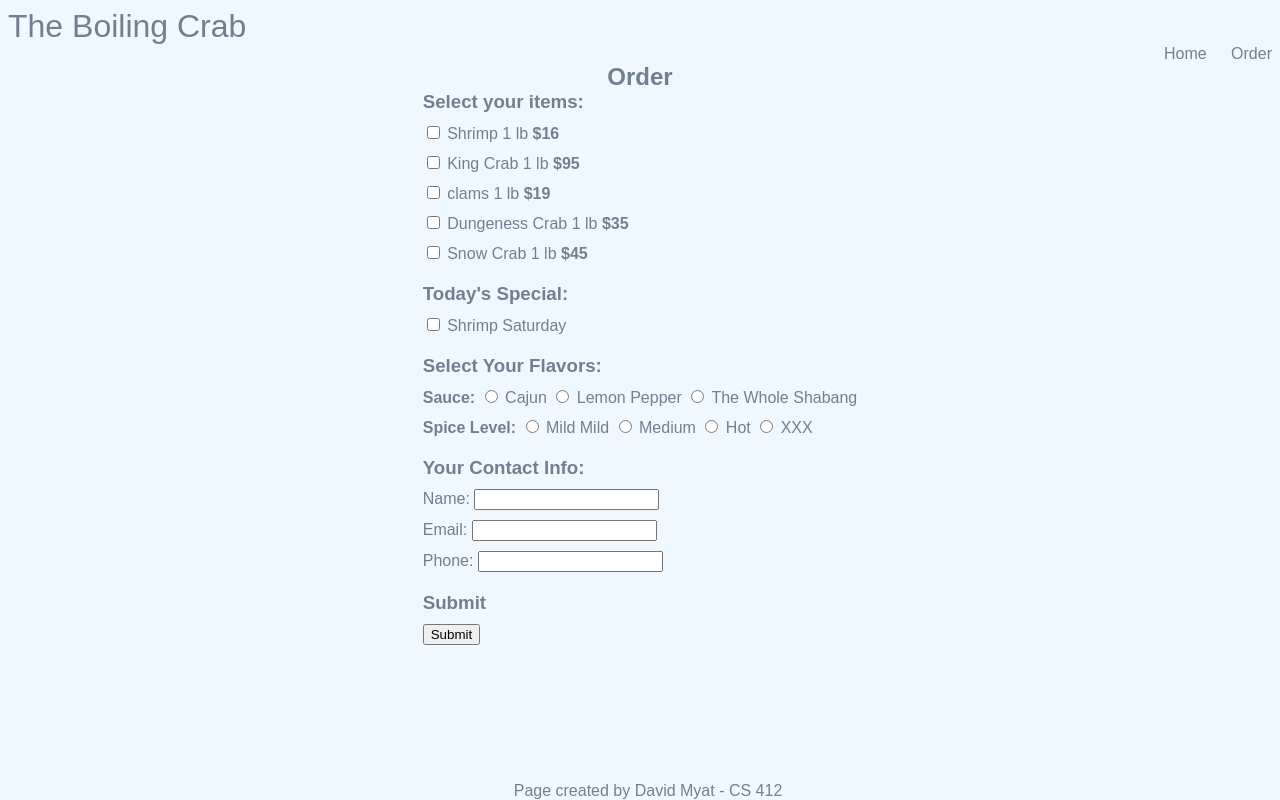
After one commit to Amyat103/django, a Django app: page /restaurant/order/ in a window 1280 px wide. The commit adds this page. Run offline with Django 5.2, Linux system fonts and the light colour scheme.

Commit message:
add restaurant project and pages

```diff
--- /dev/null
+++ b/restaurant/templates/restaurant/base.html
@@ -0,0 +1,24 @@
+<!-- # File: restaurant/templates/restaurant/base.html -->
+<!-- # Author: David Myat (amyat@bu.edu), 9/16/2025 -->
+<!-- # Description: Base template for restaurant project -->
+
+{% load static %}
+<html>
+    <head>
+        <title>The Boiling Crab - Cambridge</title>
+        <link rel="stylesheet" href="{% static 'styles.css' %}">
+    </head>
+    <body class="restaurant-body">
+        <h1>The Boiling Crab</h1>
+        <nav>
+            <li><a href="{% url 'main_page' %}">Home</a></li>
+            <li><a href="{% url 'order_page' %}">Order</a></li>
+        </nav>
+
+         {% block content %}
+         {% endblock %}
+    </body>
+    <footer>
+        Page created by David Myat - CS 412
+    </footer>
+</html>
--- /dev/null
+++ b/restaurant/templates/restaurant/order.html
@@ -0,0 +1,97 @@
+<!-- restaurant/templates/restaurant/order.html -->
+{% extends 'restaurant/base.html' %}
+
+    {% block content %}
+    <div class="restaurant-container">
+        <h2><strong>Order</strong></h2>
+
+        <form action="{% url 'submit' %}" method="POST" class="restaurant_form">
+            {% csrf_token %}
+
+            <!-- select items with checkboxes -->
+            <div class="form_category_container">
+                <h3><strong>Select your items:</strong></h3>
+                <div>
+                    <input type="checkbox" name="shrimp" value="shrimp">
+                    <label for="shrimp">Shrimp 1 lb <strong>$16</strong></label>
+                </div>
+
+                <div>
+                    <input type="checkbox" name="king_crab" value="king_crab">
+                    <label for="king_crab">King Crab 1 lb <strong>$95</strong></label>
+                </div>
+
+                <div>
+                    <input type="checkbox" name="clams" value="clams">
+                    <label for="clams">clams 1 lb <strong>$19</strong></label>
+                </div>
+
+                <div>
+                    <input type="checkbox" name="dungeness_crab" value="dungeness_crab">
+                    <label for="dungeness_crab">Dungeness Crab 1 lb <strong>$35</strong></label>
+                </div>
+
+                <div>
+                    <input type="checkbox" name="snow_crab" value="snow_crab">
+                    <label for="snow_crab">Snow Crab 1 lb <strong>$45</strong></label>
+                </div>
+            </div>
+
+            <div class="form_category_container">
+                <h3><strong>Today's Special:</strong></h3>
+                <div>
+                    <input type="checkbox" name="{{daily_special}}" value="{{daily_special}}">
+                    <label for="{{daily_special}}">{{daily_special}}</label>
+                </div>
+            </div>
+
+            <div class="form_category_container">
+                <!-- flavor and spice select with radio for 1 choice -->
+                <h3><strong>Select Your Flavors:</strong></h3>
+                <div>
+                    <strong>Sauce:</strong>
+                    <input type="radio" name="sauce" value="cajun">
+                    <label for="cajun">Cajun</label>
+                    <input type="radio" name="sauce" value="lemon_pepper">
+                    <label for="lemon_pepper">Lemon Pepper</label>
+                    <input type="radio" name="sauce" value="the_whole_shabang">
+                    <label for="the_whole_shabang">The Whole Shabang</label>
+                </div>
+                <div>
+                    <strong>Spice Level:</strong>
+                    <input type="radio" name="spice_level" value="mild"> Mild
+                    <label for="mild">Mild</label>
+                    <input type="radio" name="spice_level" value="medium">
+                    <label for="medium">Medium</label>
+                    <input type="radio" name="spice_level" value="hot">
+                    <label for="hot">Hot</label>
+                    <input type="radio" name="spice_level" value="xxx">
+                    <label for="xxx">XXX</label>
+                </div>
+            </div>
+
+            <div class="form_category_container">
+                <!-- customer's info to contact -->
+                <h3><strong>Your Contact Info:</strong></h3>
+                <!-- wrapped each one in div for flex column styling -->
+                <div>
+                    Name: <input type="text" name="name">
+                </div>
+                <div>
+                    Email: <input type="text" name="favorite">
+                </div>
+                <div>
+                    Phone: <input type="number" name="phone">
+                </div>
+            </div>
+            <div class="form_category_container">
+                <!-- to submit the form -->
+                <h3><strong>Submit</strong></h3>
+                <div>
+                    <input type="submit" value="Submit">
+                </div>
+            </div>
+        </form>
+    </div>
+
+    {% endblock %}
--- a/restaurant/urls.py
+++ b/restaurant/urls.py
@@ -9,7 +9,9 @@
 
 # URL pattern specific to the restaurant app
 urlpatterns = [
+    path(r"", views.main, name="main_page"),
     path(r"main/", views.main, name="main_page"),
     path(r"order/", views.order, name="order_page"),
+    path(r"submit/", views.submit, name="submit"),
     path(r"confirmation/", views.confirmation, name="confirmation_page"),
 ]
--- a/restaurant/views.py
+++ b/restaurant/views.py
@@ -1,3 +1,54 @@
+import random
+
+from django.http import HttpResponse
 from django.shortcuts import render
 
 # Create your views here.
+
+daily_special = [
+    "Boston Tea Party King Crab Special",
+    "New England Catfish Bundle Special",
+    "Shrimp Saturday",
+    "Snow Crab Sunday",
+]
+
+
+def main(request):
+    """Function to respond to "main" request."""
+
+    # context dict to send in main/ view
+    context = {
+        "restaurant_img": "https://s3-media0.fl.yelpcdn.com/bphoto/dZOM29XVseq8aSfQgj5c6A/o.jpg",
+    }
+
+    template_name = "restaurant/main.html"
+    return render(request, template_name, context)
+
+
+def order(request):
+    """Function to respond to "order" form request."""
+
+    # generate random int to index daily special
+    random_special_index = random.randint(0, len(daily_special) - 1)
+
+    # context dict to send in daily special to randomize
+    context = {
+        "daily_special": daily_special[random_special_index],
+    }
+
+    template_name = "restaurant/order.html"
+    return render(request, template_name, context)
+
+
+def submit(request):
+    """Process the order submission, and generate a result."""
+
+    print(request)
+    return HttpResponse("")
+
+
+def confirmation(request):
+    """Function to respond to "confirmation" request."""
+
+    template_name = "restaurant/confirmation.html"
+    return render(request, template_name)
--- a/static/styles.css
+++ b/static/styles.css
@@ -22,10 +22,9 @@
     /* font-weight: bold; */
 }
 
-body {
-    max-width: 960px;
-    margin: 20px auto;
-    padding: 20px auto;
+body html {
+    max-width: 70vw;
+    /* padding: 20px auto; */
 }
 
 header {
@@ -161,21 +160,21 @@
 }
 
 /* style the forms with class site-form */
-.site-form input, .site-form textarea, .site-form select {
+/* .site-form input, .site-form textarea, .site-form select {
     display: block;
     margin: 5px 0 0 0;
     padding: 5px;
-}
+} */
 
 /* style the submit button ; didn't quite work?? */
-.site-form input [type="submit"] {
+/* .site-form input [type="submit"] {
     background: slategray;
     border: 0;
     color: fff;
     font-size: 1.2em;
     border-radius: 4px;
     margin: 5px 0;
-}
+} */
 
 
 /* style the help text in the forms */
@@ -232,6 +231,11 @@
     gap: 20px
 }
 
+/* styling restaurant base body */
+.restaurant-body {
+    background-color: aliceblue;
+}
+
 /* style for images and image container in show_all page */
 .quote-container .image-list {
     display: flex;
@@ -243,6 +247,48 @@
     max-height: 200px;
     min-height: 100px;
 }
+
+/* style for general restaurant divs */
+.restaurant-container img {
+    min-height: 450px;
+    min-width: 80%;
+    justify-content: center;
+    align-items: center;
+}
+
+.restaurant-container {
+    display: flex;
+    flex-direction: column;
+    align-items: center;
+}
+
+.restaurant_form {
+    display: flex;
+    flex-direction: column;
+    gap: 20px;
+}
+
+.form_category_container {
+    display: flex;
+    flex-direction: column;
+    gap: 10px;
+}
+
+.restaurant-container.homepage {
+    display: flex;
+    flex-direction: row;
+    margin-left: 50px;
+    margin-right: 50px;
+}
+
+.left-homepage {
+    flex-basis: 2;
+}
+
+.right-homepage {
+    flex-basis: 1;
+}
+
 
 
 /* responsive styles when width is less than 1400px */
```
Also changed, not shown: restaurant/templates/restaurant/main.html (+28 -0 lines), restaurant/templates/restaurant/confirmation.html (added).
